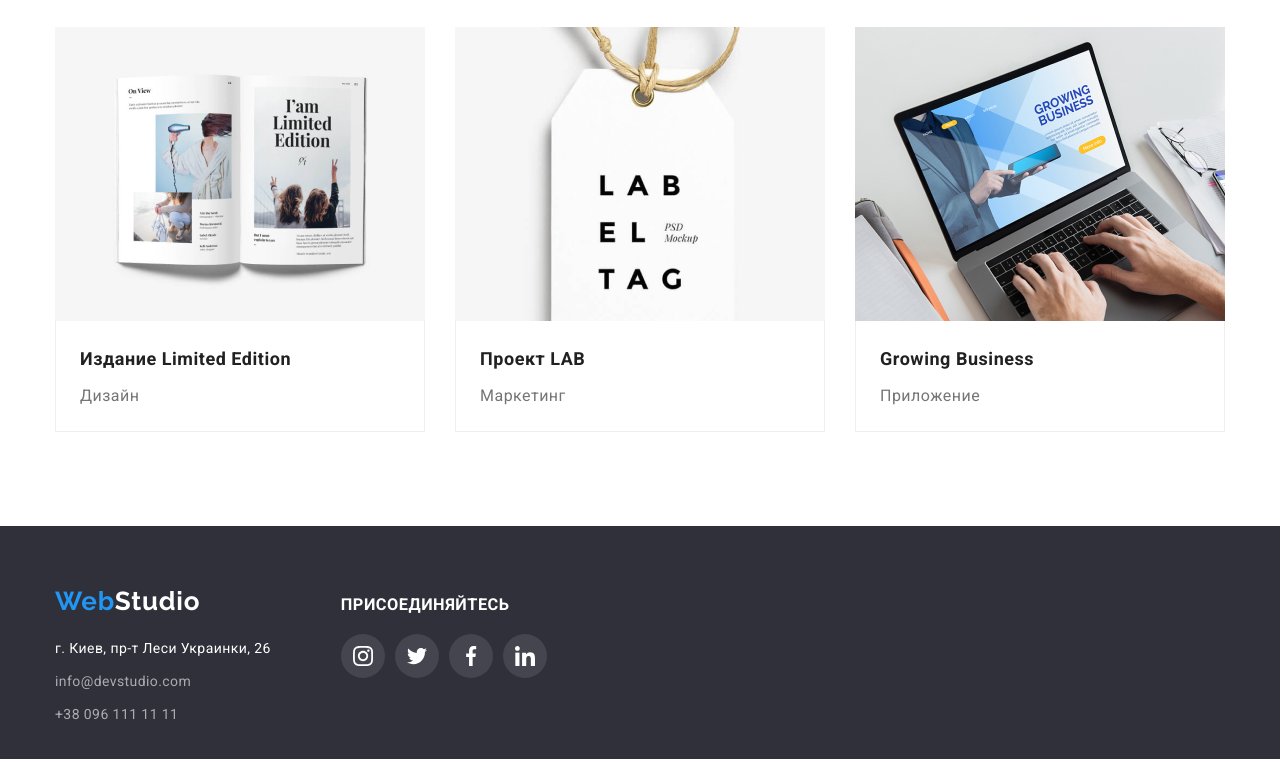
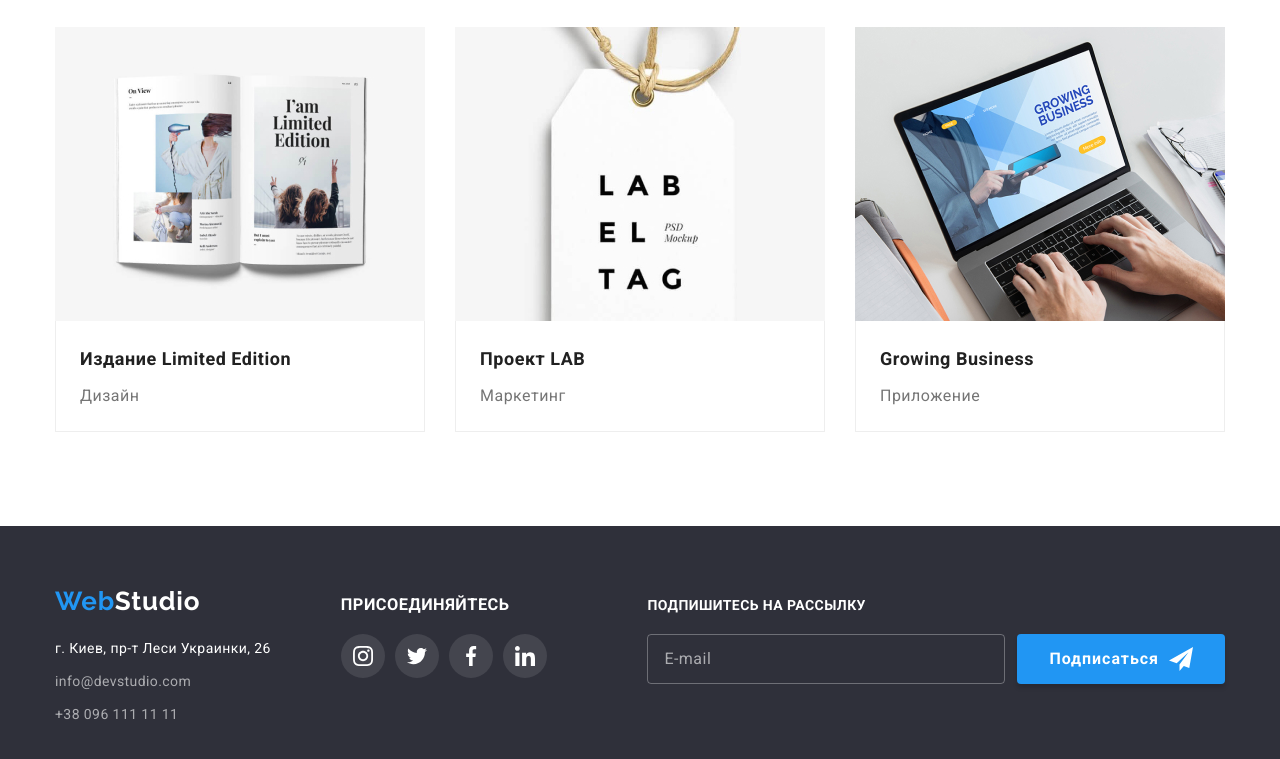
Before and after one commit to Ponomaleks/goit-markup-hw-06, a plain HTML site: page portfolio.html in a window 1280 px wide. Shown: the part 1108-1867 px from the top of the page. Drawn offline with nearby package versions, Linux system fonts and the light colour scheme.

Commit message:
error correction

```diff
--- a/CSS/styles.css
+++ b/CSS/styles.css
@@ -865,6 +865,8 @@ form .modal-btn {
 
 .modal-checkbox_line {
   display: flex;
+  margin-left: auto;
+  margin-right: auto;
 }
 
 .close_modal-btn_button {
--- a/portfolio.html
+++ b/portfolio.html
@@ -264,6 +264,20 @@
                     </li>
                 </ul>
             </div>
+            <div class="subscribe-container">
+                <p class="subscribe-caption">Подпишитесь на рассылку</p>
+                <form class="subscribe" action="#" autocomplete="off">
+                    <label>
+                        <input class="subscribe-input" type="email" name="subscribe-email" placeholder="E-mail" required>
+                    </label>
+                    <button class="modal-btn" type="submit">
+                        Подписаться
+                        <svg class="telegram-img" width="24" height="24">
+                            <use href="./images/sprite.svg#icon-icon-send"></use>
+                        </svg>
+                    </button>
+                </form>
+            </div>
         </div>
     </footer>
     </body>
```
Also changed, not shown: index.html (+4 -4 lines).
